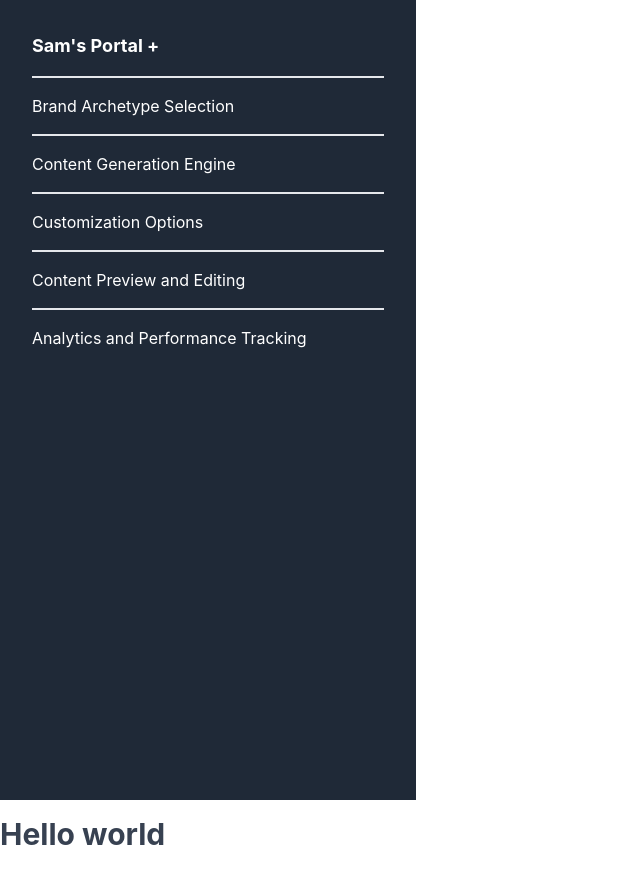
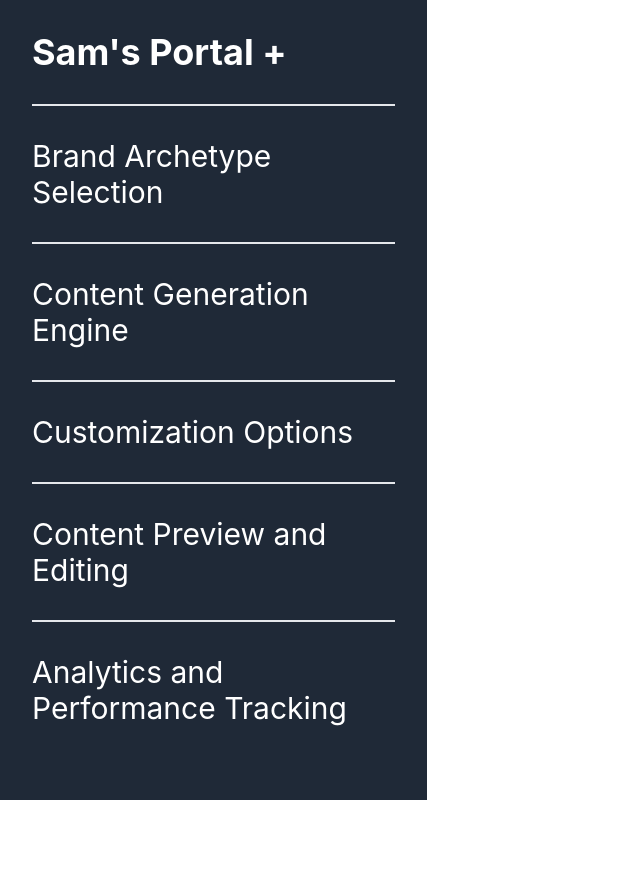
Before and after one commit to richswift426/archytype, a React (Create React App) app: page / in a window 1280 px wide. Shown: the whole page, without its empty margins (0-640 px from the left). After the commit the page ends 800 px from the top, so only its background shows below. Built offline with nearby package versions, Linux system fonts and the light colour scheme.

Commit message:
Implement routing

```diff
--- a/src/App.js
+++ b/src/App.js
@@ -1,5 +1,11 @@
+import { Routes, Route } from 'react-router-dom';
 import { Box, Grid } from '@mui/material';
 import Sidebar from './layout/Sidebar';
+import ArchytypeSelection from './pages/archytype-selection';
+import ContentGeneration from './pages/content-generation';
+import Customization from './pages/customization';
+import ContentPreview from './pages/preview';
+import Analytics from './pages/analytics';
 
 import './App.css';
 
@@ -7,14 +13,20 @@ function App() {
   return (
     <div className="app">
       <Box sx={{ flexGrow: 1 }}>
-        <Grid container spacing={2}>
-          <Grid item md={6} lg={4}>
+        <Grid container>
+          <Grid item md={4}>
             <Sidebar />
           </Grid>
-          <Grid item md={18} lg={16}>
-            <h1 className="text-3xl text-gray-700 font-bold mb-5">
-              Hello world
-            </h1>
+          <Grid item md={8}>
+            <div className="h-screen text-3xl text-gray-700 font-bold p-12">
+              <Routes>
+                <Route path="selection" element={<ArchytypeSelection />} />
+                <Route path="engine" element={<ContentGeneration />} />
+                <Route path="custom" element={<Customization />} />
+                <Route path="preview" element={<ContentPreview />} />
+                <Route path="analytics" element={<Analytics />} />
+              </Routes>
+            </div>
           </Grid>
         </Grid>
       </Box>
--- a/src/layout/Sidebar/index.jsx
+++ b/src/layout/Sidebar/index.jsx
@@ -26,12 +26,12 @@ const routes = [
 export default function Sidebar() {
   return (
     <div className="sidebar p-8 h-screen bg-gray-800">
-      <div className="sidebar-header mb-4 text-white font-bold text-lg">
+      <div className="sidebar-header mb-8 text-white font-bold text-4xl">
         Sam's Portal +
       </div>
       {routes.map(({ to, content }, key) => (
-        <div className="link-item py-4 border-t-2" key={key}>
-          <Link to={to} className="text-white">
+        <div className="link-item py-8 border-t-2" key={key}>
+          <Link to={to} className="text-white text-3xl">
             {content}
           </Link>
         </div>
```
